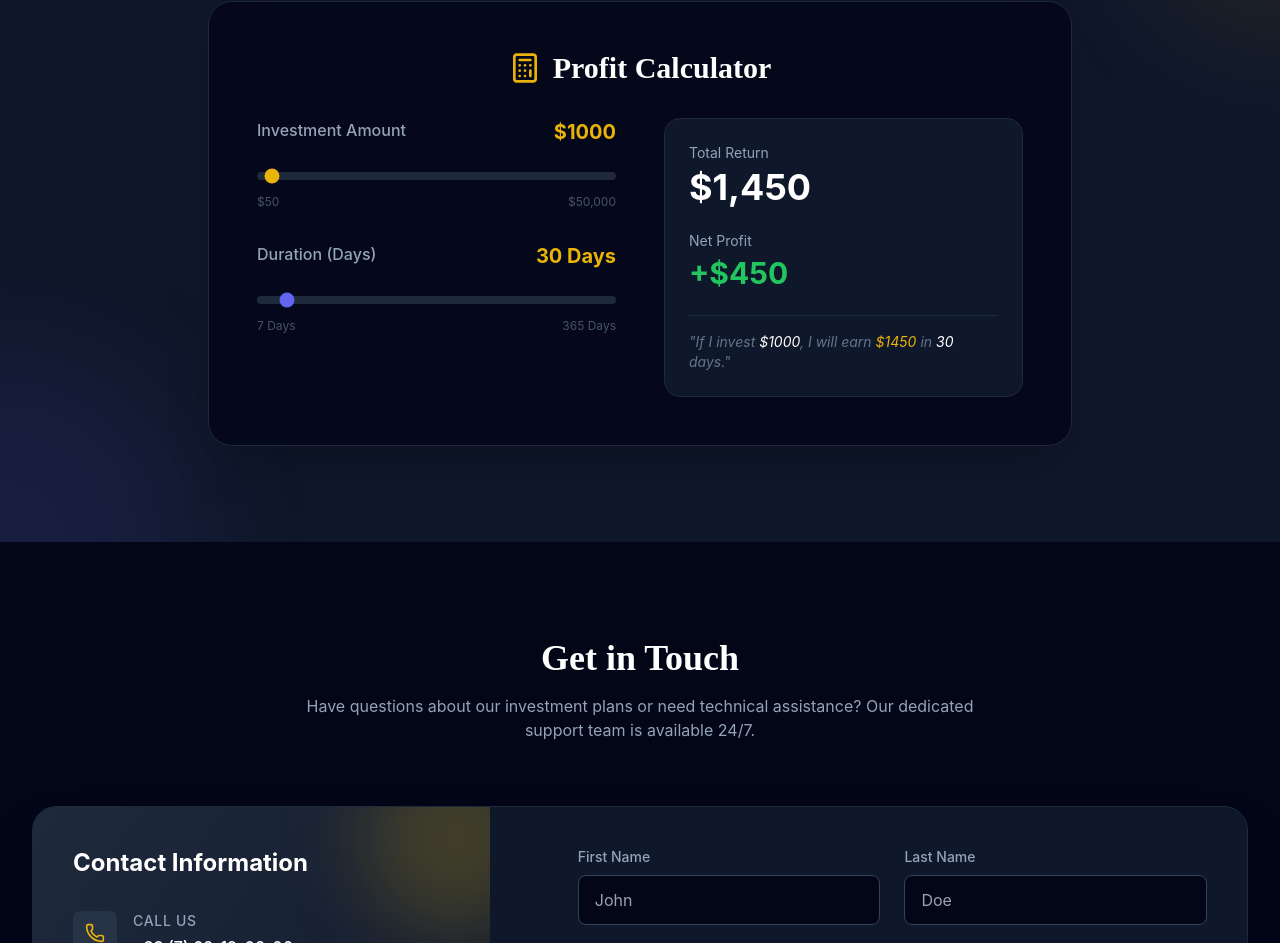
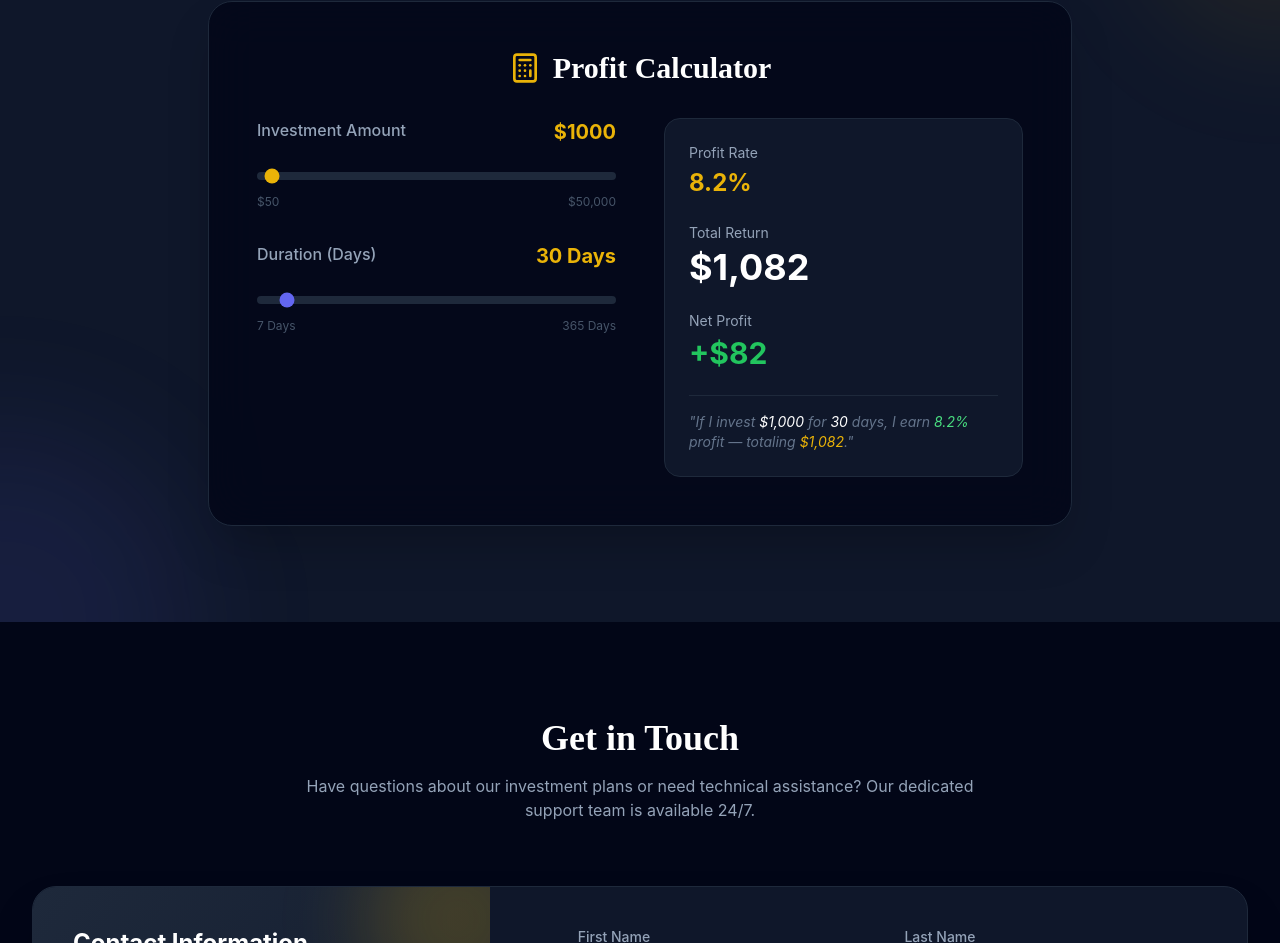
Before and after one commit to u2hhzgf0/website-new-pip, a Next.js app: page / in a window 1280 px wide. Shown: the part 2063-3006 px from the top of the page. Built offline with nearby package versions, Linux system fonts and the light colour scheme; no server answers.

Commit message:
added folder

```diff
--- a/components/Calculator.tsx
+++ b/components/Calculator.tsx
@@ -6,10 +6,11 @@ import { Calculator as CalcIcon } from 'lucide-react';
 const Calculator = () => {
   const [amount, setAmount] = useState<number>(1000);
   const [days, setDays] = useState<number>(30);
-  const roiPerDay = 1.5; // Example 1.5% daily
 
-  const totalReturn = Math.floor(amount + (amount * (roiPerDay / 100) * days));
-  const profit = totalReturn - amount;
+  // Profit scales linearly: 365 days = 100% (doubles), 30 days ≈ 10%, 60 days ≈ 20%, 90 days ≈ 30%
+  const profitPercentage = (days / 365) * 100;
+  const profit = Math.floor(amount * (profitPercentage / 100));
+  const totalReturn = amount + profit;
 
   return (
     <section id="calculator" className="py-24 bg-slate-900 relative overflow-hidden">
@@ -72,6 +73,10 @@ const Calculator = () => {
             {/* Results Display */}
             <div className="bg-slate-900 rounded-2xl p-6 border border-slate-800 flex flex-col justify-center space-y-6">
               <div>
+                <p className="text-slate-400 text-sm mb-1">Profit Rate</p>
+                <p className="text-2xl font-bold text-gold-500">{profitPercentage.toFixed(1)}%</p>
+              </div>
+              <div>
                 <p className="text-slate-400 text-sm mb-1">Total Return</p>
                 <p className="text-4xl font-bold text-white">${totalReturn.toLocaleString()}</p>
               </div>
@@ -80,7 +85,7 @@ const Calculator = () => {
                 <p className="text-3xl font-bold text-green-500">+${profit.toLocaleString()}</p>
               </div>
               <p className="text-sm text-slate-500 italic border-t border-slate-800 pt-4">
-                &quot;If I invest <span className="text-white">${amount}</span>, I will earn <span className="text-gold-500">${totalReturn}</span> in <span className="text-white">{days}</span> days.&quot;
+                &quot;If I invest <span className="text-white">${amount.toLocaleString()}</span> for <span className="text-white">{days}</span> days, I earn <span className="text-green-400">{profitPercentage.toFixed(1)}%</span> profit — totaling <span className="text-gold-500">${totalReturn.toLocaleString()}</span>.&quot;
               </p>
             </div>
           </div>
--- a/components/DashboardLayout.tsx
+++ b/components/DashboardLayout.tsx
@@ -253,6 +253,7 @@ const DashboardLayout: React.FC<DashboardLayoutProps> = ({ children }) => {
                           <Link
                             key={sub.label}
                             href={sub.path || '#'}
+                            onClick={() => setSidebarOpen(false)}
                             className={`block px-4 py-2 text-sm transition-colors ${
                               isActive(sub.path) ? 'text-gold-500 font-medium' : 'text-slate-500 hover:text-gold-400'
                             }`}
@@ -266,6 +267,7 @@ const DashboardLayout: React.FC<DashboardLayoutProps> = ({ children }) => {
                 ) : (
                   <Link
                     href={item.path || '#'}
+                    onClick={() => setSidebarOpen(false)}
                     className={`flex items-center space-x-3 px-4 py-3 rounded-lg transition-colors ${
                       isActive(item.path)
                         ? 'bg-gold-500/10 text-gold-500 border border-gold-500/20'
```
